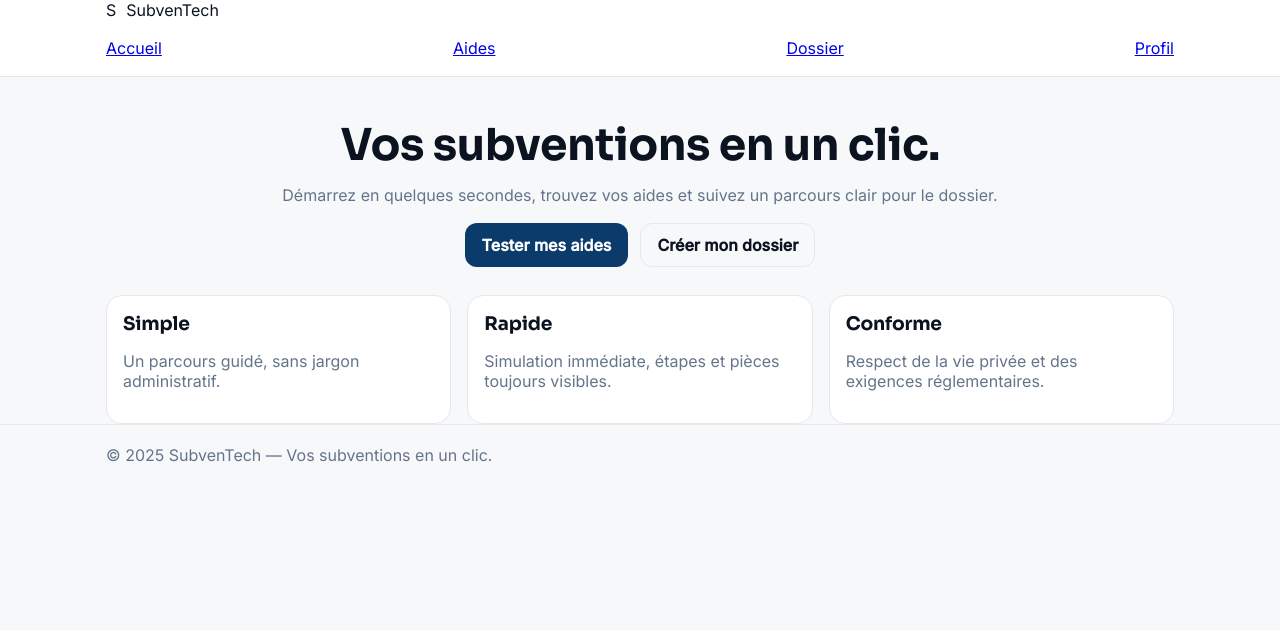
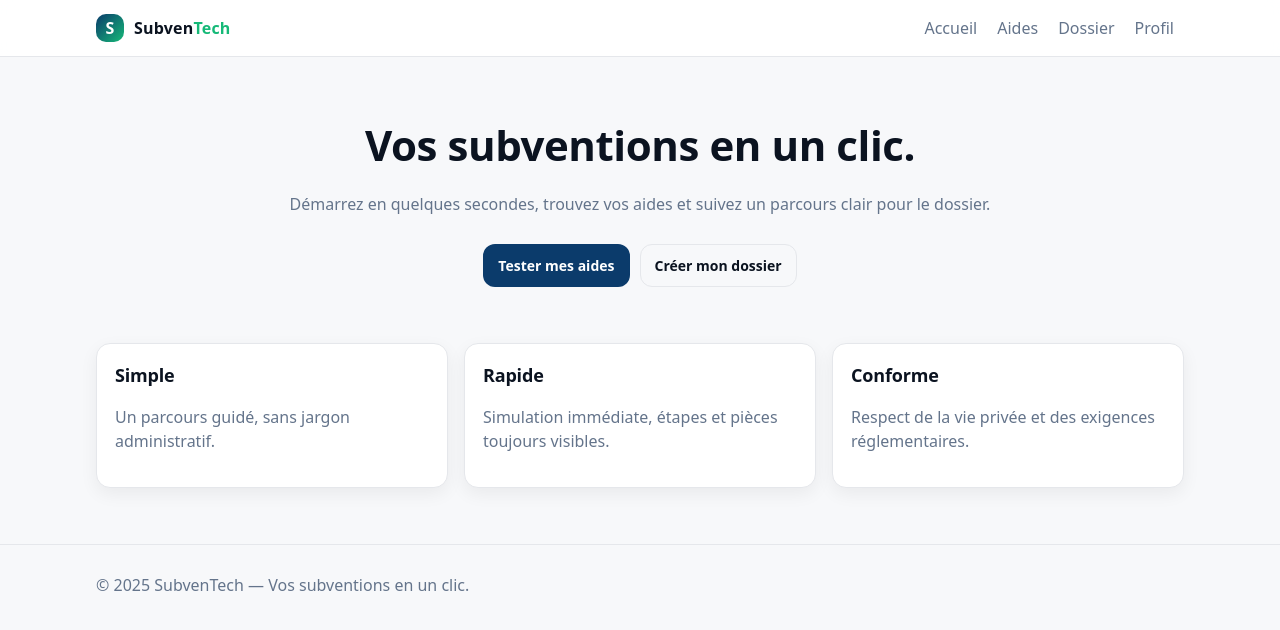
Before and after one commit to BACOUL/subventech-app, a Next.js app: page / in a window 1280 px wide. Shown: the top 630 px of the page. Built offline with nearby package versions, Linux system fonts and the light colour scheme.

Commit message:
Update globals.css

```diff
--- a/styles/globals.css
+++ b/styles/globals.css
@@ -1,71 +1,111 @@
-/* styles/globals.css  — remplace tout */
-:root{
-  /* Brand tokens (dark by default) */
-  --bg:        #0E1116;
-  --surface:   #111827;
-  --text:      #E5F2F4;
-  --primary:   #0B3B6B; /* bleu logo */
-  --accent:    #16B978; /* vert logo */
-  --muted:     #94A3B8;
-  --border:    #1F2937;
-
-  /* Typo variables (Sora titres, Inter texte) */
-  --font-inter: 'Inter', system-ui, -apple-system, Segoe UI, Roboto, sans-serif;
-  --font-sora:  'Sora', system-ui, -apple-system, Segoe UI, Roboto, sans-serif;
+/* styles/globals.css */
+/* ====== Tokens marque (clair par défaut) ====== */
+:root {
+  --bg:       #F7F8FA;
+  --surface:  #FFFFFF;
+  --text:     #0B1320;
+  --primary:  #0B3B6B; /* bleu logo */
+  --accent:   #16B978; /* vert logo */
+  --muted:    #64748B;
+  --border:   #E5E7EB;
+  --radius:   14px;
+  --shadow:   0 6px 18px rgba(2, 10, 20, .06);
 }
 
-/* Light mode si l’OS est en clair */
-@media (prefers-color-scheme: light){
-  :root{
-    --bg:#F7F8FA; --surface:#FFFFFF; --text:#0B1320;
-    --primary:#0B3B6B; --accent:#16B978; --muted:#64748B; --border:#E5E7EB;
+/* (option) thème sombre si l’OS le demande */
+@media (prefers-color-scheme: dark) {
+  :root {
+    --bg:       #0E1116;
+    --surface:  #111827;
+    --text:     #E5F2F4;
+    --muted:    #94A3B8;
+    --border:   #1F2937;
   }
 }
 
-*{box-sizing:border-box}
-html,body{padding:0;margin:0}
-html{font-family:var(--font-inter); color:var(--text); background:var(--bg);}
-h1,h2,h3,h4{font-family:var(--font-sora); letter-spacing:-0.01em;}
-
-/* Layout utilitaires */
-.container{max-width:1100px; margin:0 auto; padding:0 16px;}
-.header{
-  position:sticky; top:0; z-index:10;
-  background: color-mix(in oklab, var(--surface) 92%, transparent);
-  backdrop-filter: blur(8px);
-  border-bottom:1px solid var(--border);
-}
-.nav{display:flex; align-items:center; justify-content:space-between; height:56px;}
-.brand{display:flex; gap:10px; align-items:center; color:var(--text); text-decoration:none}
-.brand b{font-family:var(--font-sora); font-size:16px}
-.menu a{margin-left:10px; padding:6px 10px; border-radius:10px; color:var(--text); text-decoration:none}
-.menu a:hover{background: var(--surface);}
-
-main{padding:48px 0;}
-.hero{ text-align:center; margin:40px auto 24px; }
-.hero h1{ font-size:clamp(28px, 3.5vw, 44px); margin:0 0 12px}
-.hero p{color:var(--muted); max-width:720px; margin:0 auto 18px}
-.ctaRow{display:flex; gap:12px; justify-content:center; flex-wrap:wrap}
-.btn{
-  display:inline-flex; align-items:center; justify-content:center;
-  border-radius:12px; padding:10px 16px; font-weight:600; min-width:44px; min-height:44px;
-  border:1px solid var(--border); text-decoration:none; cursor:pointer;
-}
-.btnPrimary{ background:var(--primary); color:#fff; border-color:transparent; }
-.btnPrimary:hover{ filter:brightness(0.95) }
-.btnGhost{ background:transparent; color:var(--text); }
-.btnGhost:hover{ background:var(--surface) }
-
-.grid{ display:grid; gap:16px; grid-template-columns:repeat(auto-fit,minmax(240px,1fr)); margin-top:28px;}
-.card{ background:var(--surface); border:1px solid var(--border); border-radius:16px; padding:16px;}
-.card h3{margin:0 0 6px}
-.muted{ color:var(--muted) }
-
-/* Focus visible (a11y) */
-:where(a,button,.btn):focus-visible{
-  outline:3px solid color-mix(in oklab, var(--accent) 60%, transparent);
-  outline-offset:2px; border-radius:12px;
+/* ====== Base ====== */
+* { box-sizing: border-box; }
+html, body { padding: 0; margin: 0; }
+body {
+  background: var(--bg);
+  color: var(--text);
+  font-family: ui-sans-serif, system-ui, -apple-system, Segoe UI, Roboto, Inter, Arial, sans-serif;
+  line-height: 1.5;
+  -webkit-font-smoothing: antialiased;
 }
 
-/* Footer */
-footer{border-top:1px solid var(--border); padding:20px 0; color:var(--muted)}
+.container { width: 100%; max-width: 1120px; margin: 0 auto; padding: 0 16px; }
+
+h1, h2, h3 { margin: 0 0 8px; letter-spacing: -0.01em; }
+h1 { font-size: clamp(28px, 4.5vw, 42px); font-weight: 700; }
+h2 { font-size: clamp(22px, 3.2vw, 28px); font-weight: 600; }
+h3 { font-size: 18px; font-weight: 600; }
+
+a { color: inherit; text-decoration: none; }
+.muted { color: var(--muted); }
+
+/* ====== Header / Footer (clair) ====== */
+.header {
+  position: sticky; top: 0; z-index: 20;
+  background: color-mix(in oklab, var(--surface) 90%, transparent);
+  backdrop-filter: blur(8px);
+  border-bottom: 1px solid var(--border);
+}
+.headerRow { height: 56px; display: flex; align-items: center; justify-content: space-between; gap: 16px; }
+.brand { display: inline-flex; align-items: center; gap: 10px; font-weight: 700; }
+.brandMark {
+  width: 28px; height: 28px; display: grid; place-items: center;
+  border-radius: 10px; background: linear-gradient(135deg, var(--primary), var(--accent));
+  color: white; font-weight: 700;
+}
+.brandName { font-size: 16px; letter-spacing: .2px; }
+.brandAccent { color: var(--accent); }
+
+.nav a { padding: 8px 10px; border-radius: 10px; color: var(--muted); }
+.nav a:hover, .nav a:focus-visible { background: var(--surface); color: var(--text); outline: none; }
+
+.footer {
+  margin-top: 56px; border-top: 1px solid var(--border);
+  padding: 28px 0; color: var(--muted);
+}
+
+/* ====== Sections / cartes ====== */
+.hero { text-align: center; padding: 56px 0 28px; }
+.ctaRow { display: inline-flex; gap: 10px; margin-top: 12px; }
+
+.grid {
+  display: grid; gap: 16px; margin: 28px 0 8px;
+  grid-template-columns: repeat(1, minmax(0, 1fr));
+}
+.grid.two { grid-template-columns: repeat(1, minmax(0, 1fr)); }
+@media (min-width: 768px) {
+  .grid { grid-template-columns: repeat(3, minmax(0, 1fr)); }
+  .grid.two { grid-template-columns: repeat(2, minmax(0, 1fr)); }
+}
+
+.card {
+  background: var(--surface);
+  border: 1px solid var(--border);
+  border-radius: var(--radius);
+  padding: 18px;
+  box-shadow: var(--shadow);
+}
+
+.page { padding: 28px 0 8px; }
+
+/* ====== Boutons ====== */
+.btn {
+  display: inline-flex; align-items: center; justify-content: center;
+  padding: 10px 14px; border-radius: 12px; font-weight: 600; font-size: 14px;
+  border: 1px solid transparent; transition: transform .05s ease, opacity .15s ease;
+}
+.btn:active { transform: translateY(1px); }
+.btnPrimary { background: var(--primary); color: #fff; }
+.btnPrimary:hover, .btnPrimary:focus-visible { opacity: .95; outline: none; }
+.btnGhost { background: transparent; border-color: var(--border); color: var(--text); }
+.btnGhost:hover, .btnGhost:focus-visible { background: var(--surface); outline: none; }
+
+/* ====== Listes / étapes ====== */
+.list { margin: 10px 0 0; padding-left: 0; list-style: none; color: var(--muted); }
+.steps { margin: 10px 0 0; padding-left: 18px; }
+.steps li { margin: 6px 0; }
```
